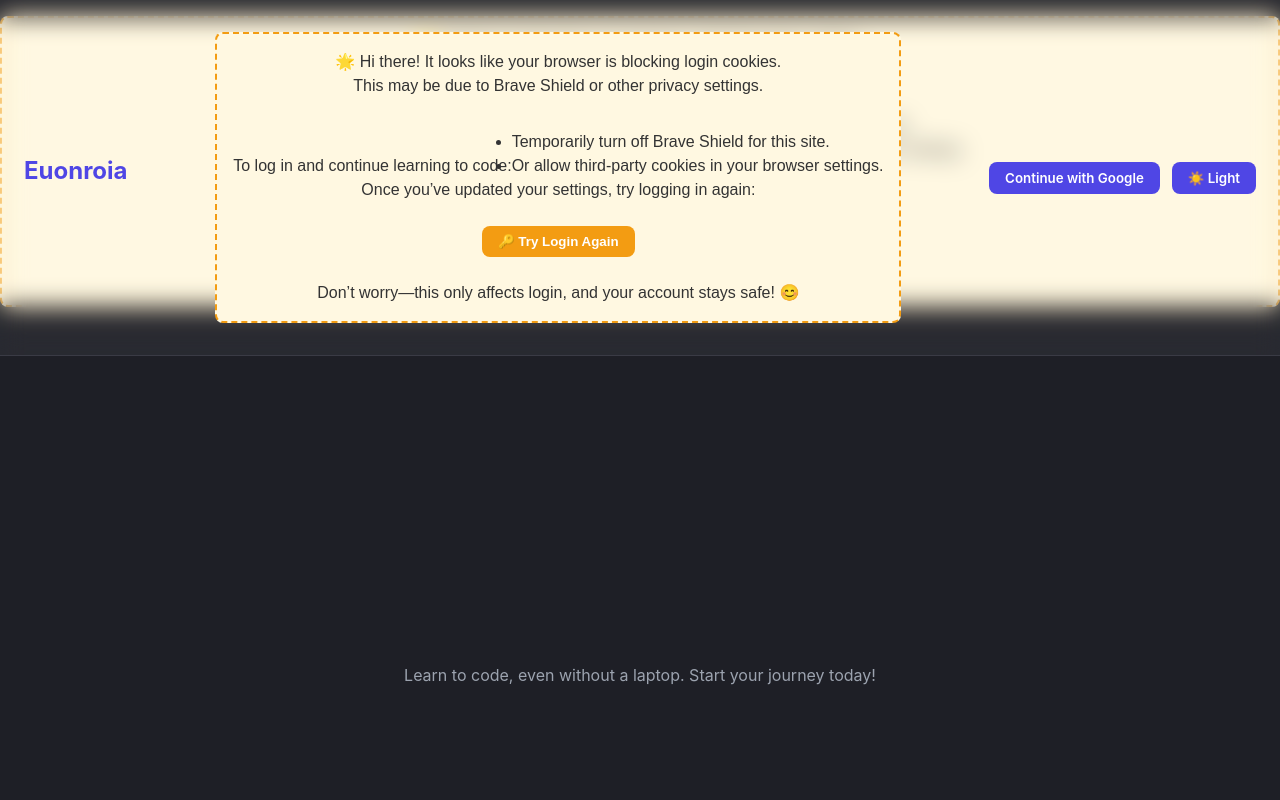
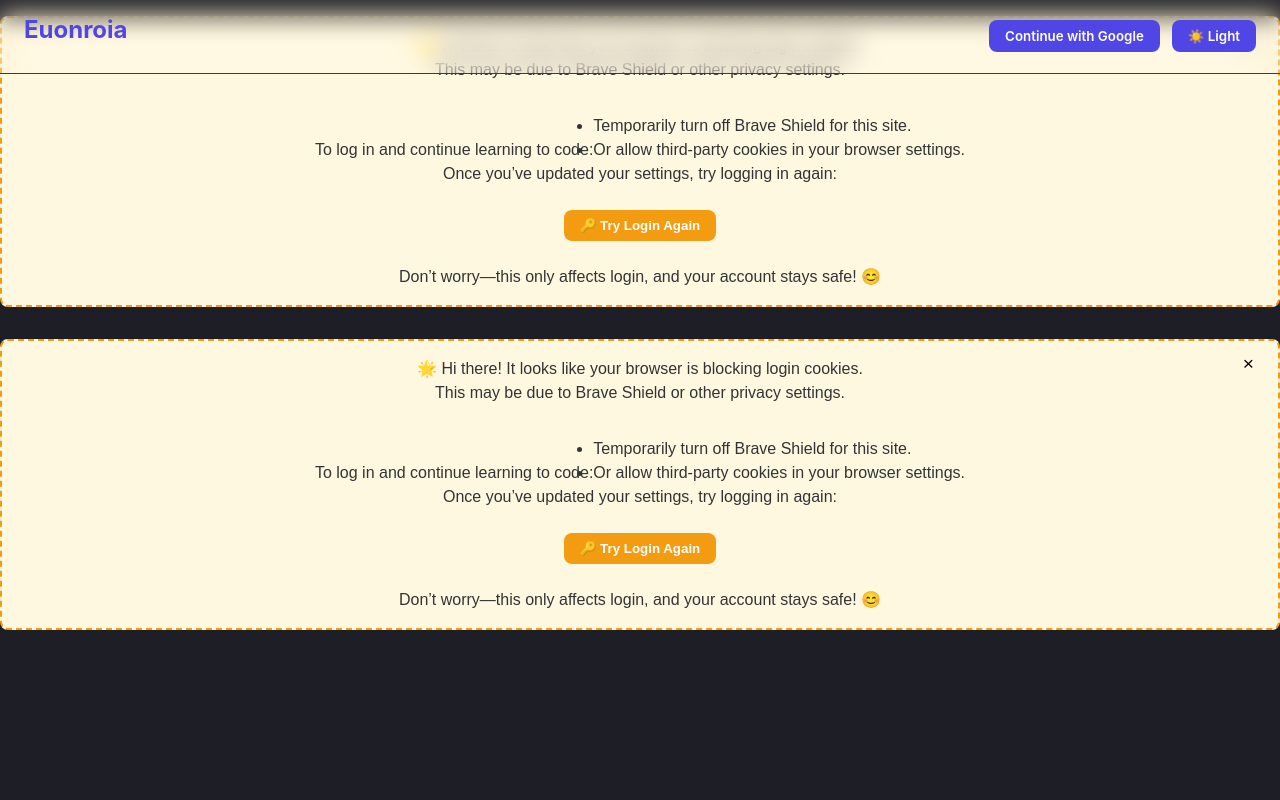
Before and after one commit to euonoia/euonroia, a React (Vite) app in the folder frontend/: page / in a window 1280 px wide. Shown: the top 800 px of the page. Built offline with nearby package versions, Linux system fonts and the light colour scheme; no server answers.

Commit message:
initial commit

```diff
--- a/frontend/src/components/header.tsx
+++ b/frontend/src/components/header.tsx
@@ -3,7 +3,6 @@ import { useState } from "react";
 import { Link } from "react-router-dom";
 import { useUser } from "../context/UserContext";
 import { useTheme } from "../context/ThemeContext";
-import LoginWarning from "../components/messages/LoginWarning"; // ✅ import the new component
 import "../styles/components/header.css";
 
 interface HeaderProps {
@@ -26,7 +25,6 @@ export default function Header({
       <h2 className="logo">Euonroia</h2>
 
       {/* Show login warning if cookies are blocked */}
-      <LoginWarning />
 
       {/* Desktop nav links */}
       {!loading && user && !hideUser && (
--- a/frontend/src/components/messages/LoginWarning.tsx
+++ b/frontend/src/components/messages/LoginWarning.tsx
@@ -1,11 +1,11 @@
-// src/components/LoginWarning.tsx
 import { useEffect, useState } from "react";
 import { checkThirdPartyCookies } from "../../utils/checkCookies";
 import { useUser } from "../../context/UserContext";
 
 export default function LoginWarning() {
-  const { signInWithGoogle } = useUser(); // reuse existing login function
+  const { signInWithGoogle } = useUser();
   const [blocked, setBlocked] = useState(false);
+  const [visible, setVisible] = useState(true); // track if user closed it
 
   const checkCookies = async () => {
     const allowed = await checkThirdPartyCookies();
@@ -16,12 +16,13 @@ export default function LoginWarning() {
     checkCookies();
   }, []);
 
-  if (!blocked) return null;
+  if (!blocked || !visible) return null;
 
   return (
     <div
       style={{
-        padding: "1rem",
+        position: "relative",
+        padding: "1rem 1.5rem",
         margin: "1rem 0",
         border: "2px dashed #f39c12",
         backgroundColor: "#fff8e1",
@@ -31,6 +32,23 @@ export default function LoginWarning() {
         color: "#333",
       }}
     >
+      {/* Close Button */}
+      <button
+        onClick={() => setVisible(false)}
+        style={{
+          position: "absolute",
+          top: "0.25rem",
+          right: "0.5rem",
+          background: "transparent",
+          border: "none",
+          fontSize: "1.2rem",
+          cursor: "pointer",
+        }}
+        aria-label="Close warning"
+      >
+        ×
+      </button>
+
       🌟 Hi there! It looks like your browser is blocking login cookies.
       <br />
       This may be due to Brave Shield or other privacy settings.
--- a/frontend/src/pages/LandingPage.tsx
+++ b/frontend/src/pages/LandingPage.tsx
@@ -4,6 +4,7 @@ import { FaLaptopCode, FaGlobe, FaUsers } from "react-icons/fa";
 import Header from '../components/header';
 import Footer from '../components/footer';
 import { useUser } from '../context/UserContext';
+import LoginWarning from '../components/messages/LoginWarning';
 import "../styles/pages/LandingPage.css";
 
 const LandingPage: FC = () => {
@@ -21,6 +22,9 @@ const LandingPage: FC = () => {
     <div className="landing-container">
       {/* Hide user info in Header for landing page */}
       <Header hideUser={true} />
+
+      {/* Login warning for blocked cookies */}
+      <LoginWarning />
 
       <main className="landing-main">
         {/* Hero Section */}
```
